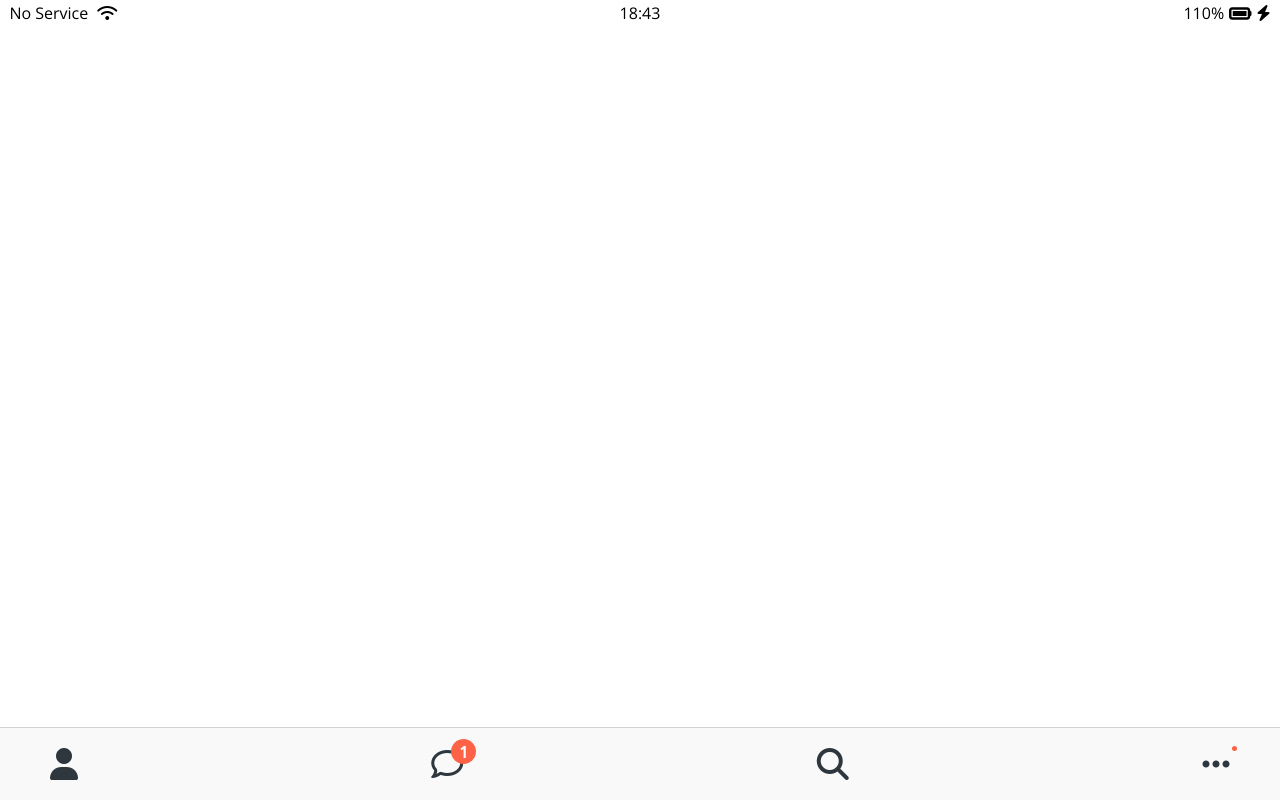
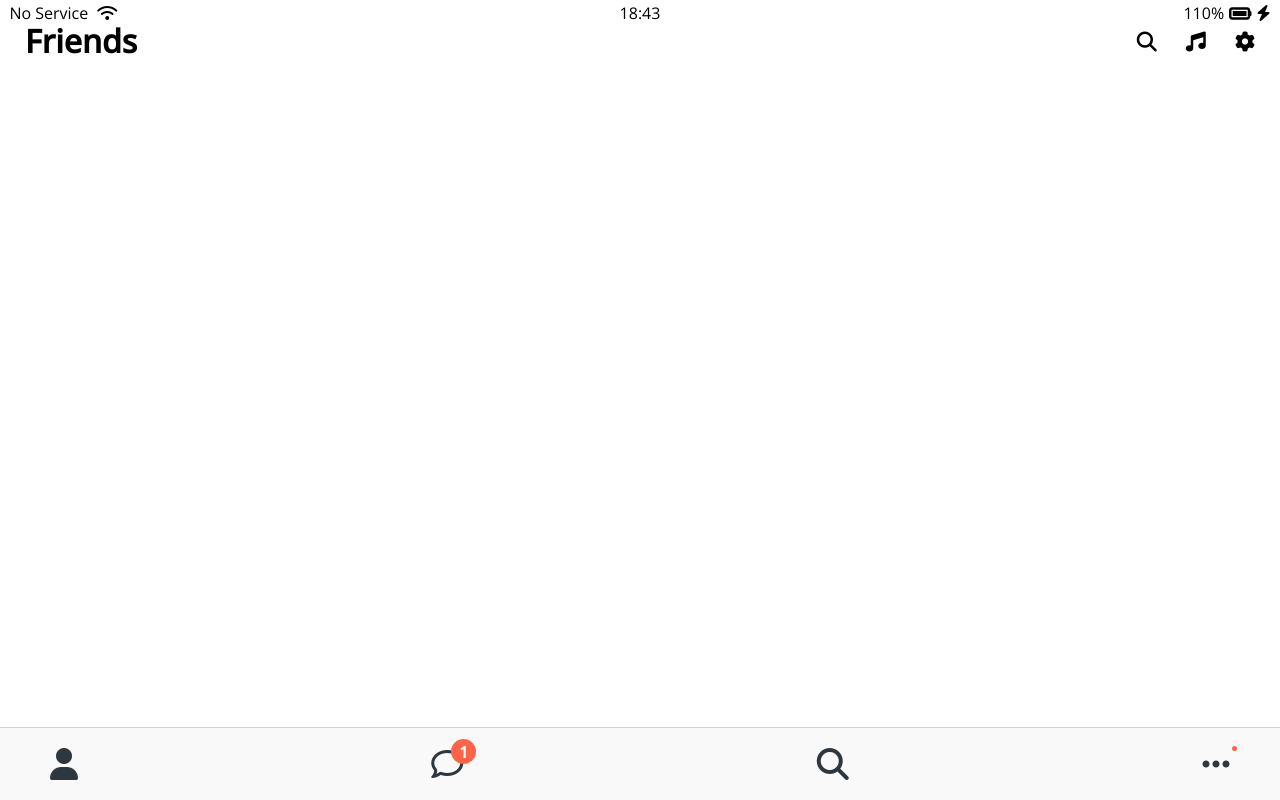
Before and after one commit to RoJaebl/kokoa-clone-2022, a plain HTML site: page friends.html in a window 1280 px wide. Drawn offline with nearby package versions, Linux system fonts and the light colour scheme.

Commit message:
#6.15 Kokoa Clone
screen-haeder class를 만들어서 css를 구성한다.
 - 어느 페이지이든 screen-haeder를 쓰였기에 components에 css 정의 하였다.

```diff
--- /dev/null
+++ b/css/components/screen-header.css
@@ -0,0 +1,13 @@
+.screen-header {
+  display: flex;
+  justify-content: space-between;
+  align-items: center;
+  padding: 25px;
+}
+.screen-header__title {
+  font-size: 32px;
+  font-weight: 600;
+}
+.screen-header__icons span {
+  margin-left: 25px;
+}
--- a/css/styles.css
+++ b/css/styles.css
@@ -6,6 +6,7 @@
 /* Components */
 @import "components/status-bar.css";
 @import "components/nav-bar.css";
+@import "components/screen-header.css";
 
 /* Screens */
 @import "screens/login.css";
--- a/friends.html
+++ b/friends.html
@@ -22,6 +22,15 @@
         <i class="fas fa-bolt"></i>
       </div>
     </div>
+    <header class="screen-header">
+      <h1 class="screen-header__title">Friends</h1>
+      <div class="screen-header__icons">
+        <span><i class="fas fa-search fa-lg"></i></span>
+        <span><i class="fas fa-music fa-lg"></i></span>
+        <span><i class="fas fa-cog fa-lg"></i></span>
+      </div>
+    </header>
+
     <nav class="nav">
       <ul class="nav__list">
         <li class="nav__btn">
```
